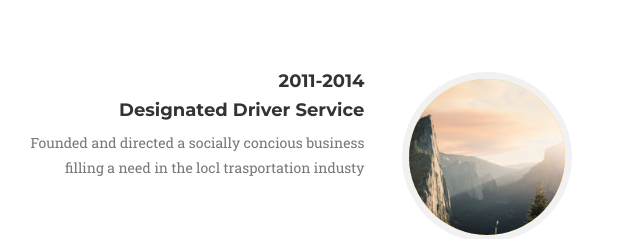
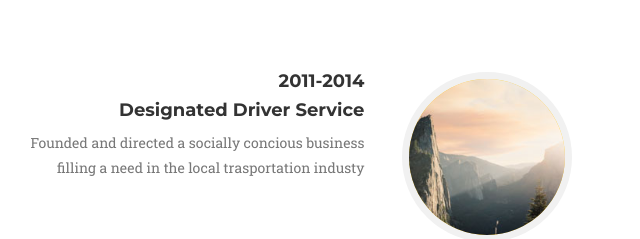
Before and after one commit to JamesD11/JamesD11.github.io, a website: page index.html in a window 1280 px wide. Shown: the part 2322-2561 px from the top of the page, 153-793 px from the left. Drawn offline with nearby package versions, Linux system fonts and the light colour scheme; a web font is replaced by a local one.

Commit message:
fix spelling

```diff
--- a/index.html
+++ b/index.html
@@ -205,7 +205,7 @@
                                     <h4 class="subheading">Designated Driver Service</h4>
                                 </div>
                                 <div class="timeline-body">
-                                    <p class="text-muted">Founded and directed a socially concious business filling a need in the locl trasportation industy</p>
+                                    <p class="text-muted">Founded and directed a socially concious business filling a need in the local trasportation industy</p>
                                 </div>
                             </div>
                         </li>
```
